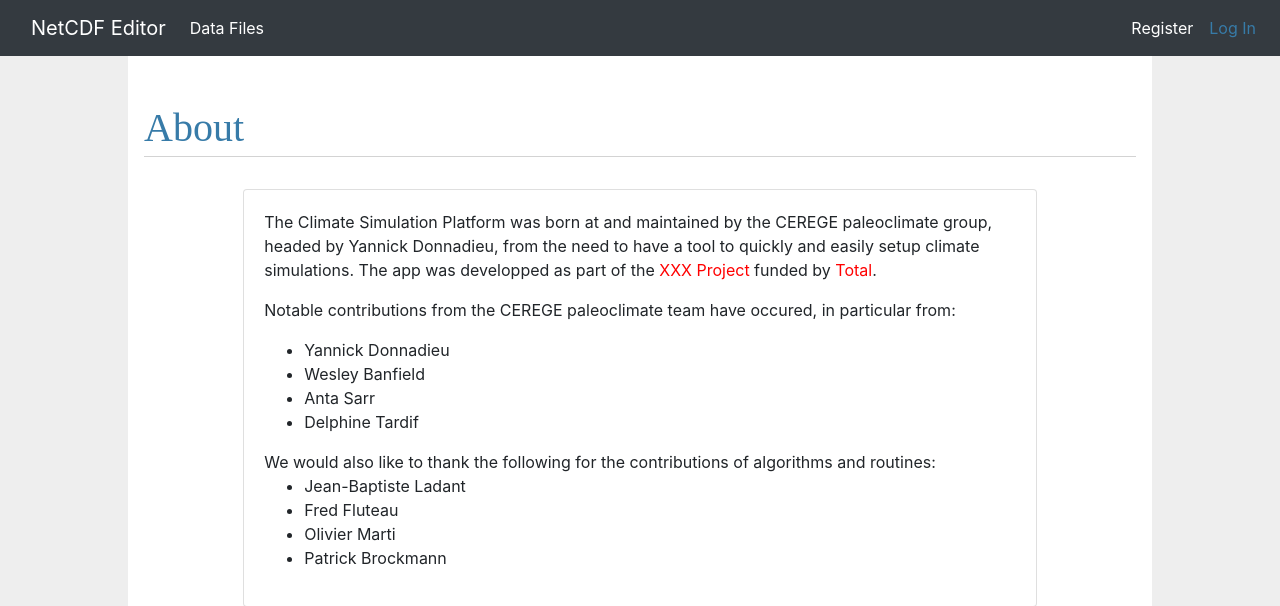
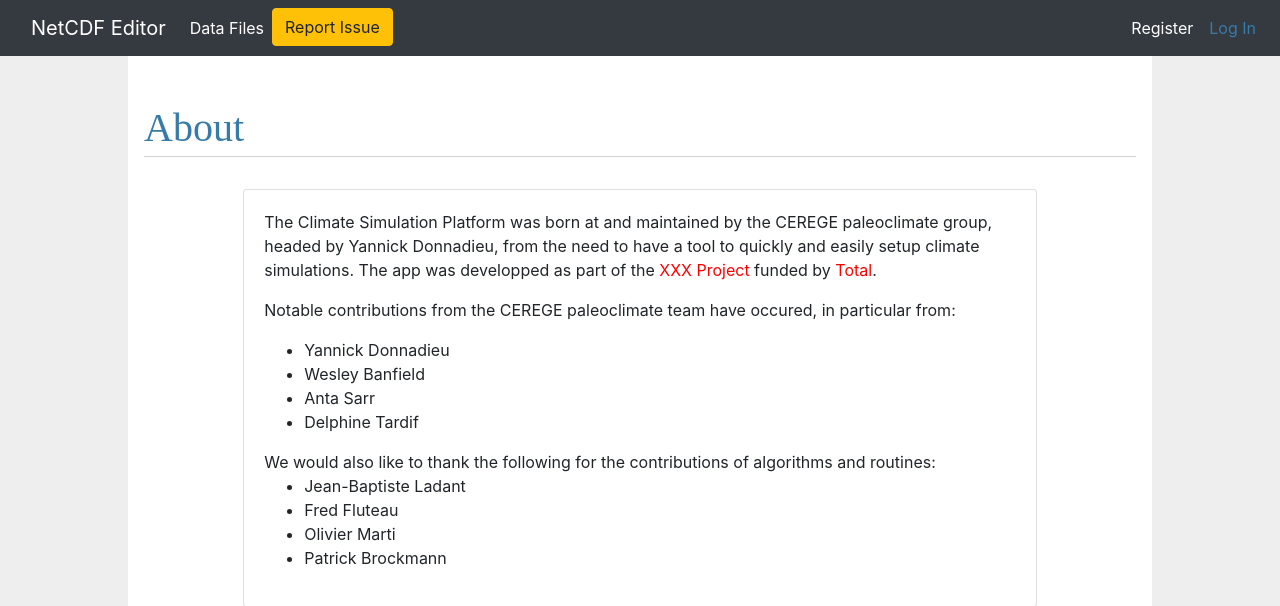
Before and after one commit to Paleoclim-CNRS/netcdf_editor_app, a Flask app: page /about in a window 1280 px wide. Shown: the top 606 px of the page. Run offline with Flask 2, Linux system fonts and the light colour scheme; parts of the project's set-up code (start-up, migrations or seed data) failed here and were passed over; some libraries are stand-ins or nearby versions.

Commit message:
Add Report bug button

```diff
--- a/Multi_Page_WebApp/flask_app/climate_simulation_platform/templates/base.html
+++ b/Multi_Page_WebApp/flask_app/climate_simulation_platform/templates/base.html
@@ -35,6 +35,9 @@
         <ul class="navbar-nav me-auto mb-2 mb-md-0">
           <li class="nav-item active">
             <a class="nav-link" aria-current="page" href="{{ url_for('index') }}">Data Files</a>
+          </li>
+          <li class="nav-item active">
+            <a class="btn btn-warning" aria-current="page" href="https://github.com/CEREGE-CL/netcdf_editor_app/issues/new/choose" target="_blank">Report Issue</a>
           </li>
         </ul>
       </div>
```
